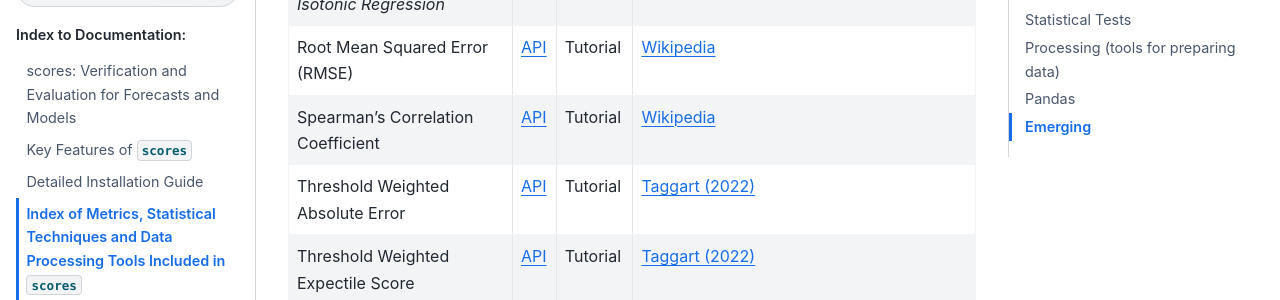
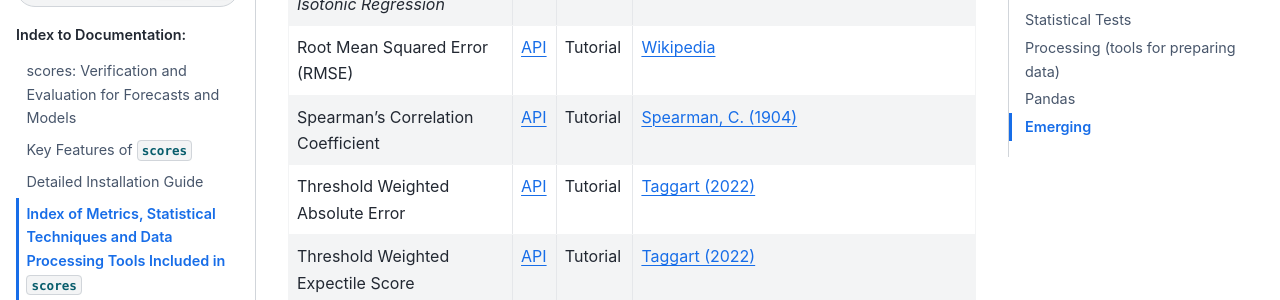
Before and after one commit to nci/scores, a Sphinx documentation site: the page built from docs/included.md, in a window 1280 px wide and 900 px high, scrolled down 1979 px. Shown: the part 153-453 px from the top of the window. Built offline with Sphinx 7.4.7 and the Sphinx Book theme 1.1.4, drawn with Linux system fonts in a browser that asks for light colours; pages that are not in the unit, such as notebooks, are missing from menus.

Commit message:
fix noise issue in tutorial

```diff
--- a/docs/included.md
+++ b/docs/included.md
@@ -140,7 +140,7 @@
 * - Spearman's Correlation Coefficient
   - [API](api.md#scores.continuous.correlation.spearmanr)
   - [Tutorial](project:./tutorials/Spearmans_Correlation.md)
-  - [Wikipedia](https://en.wikipedia.org/wiki/Spearman%27s_rank_correlation_coefficient)
+  - [Spearman, C. (1904)](https://doi.org/10.2307/1412159)
 * - Threshold Weighted Absolute Error
   - [API](api.md#scores.continuous.tw_absolute_error)
   - [Tutorial](project:./tutorials/Threshold_Weighted_Scores.md)
```
Also changed, not shown: 1 other file.
